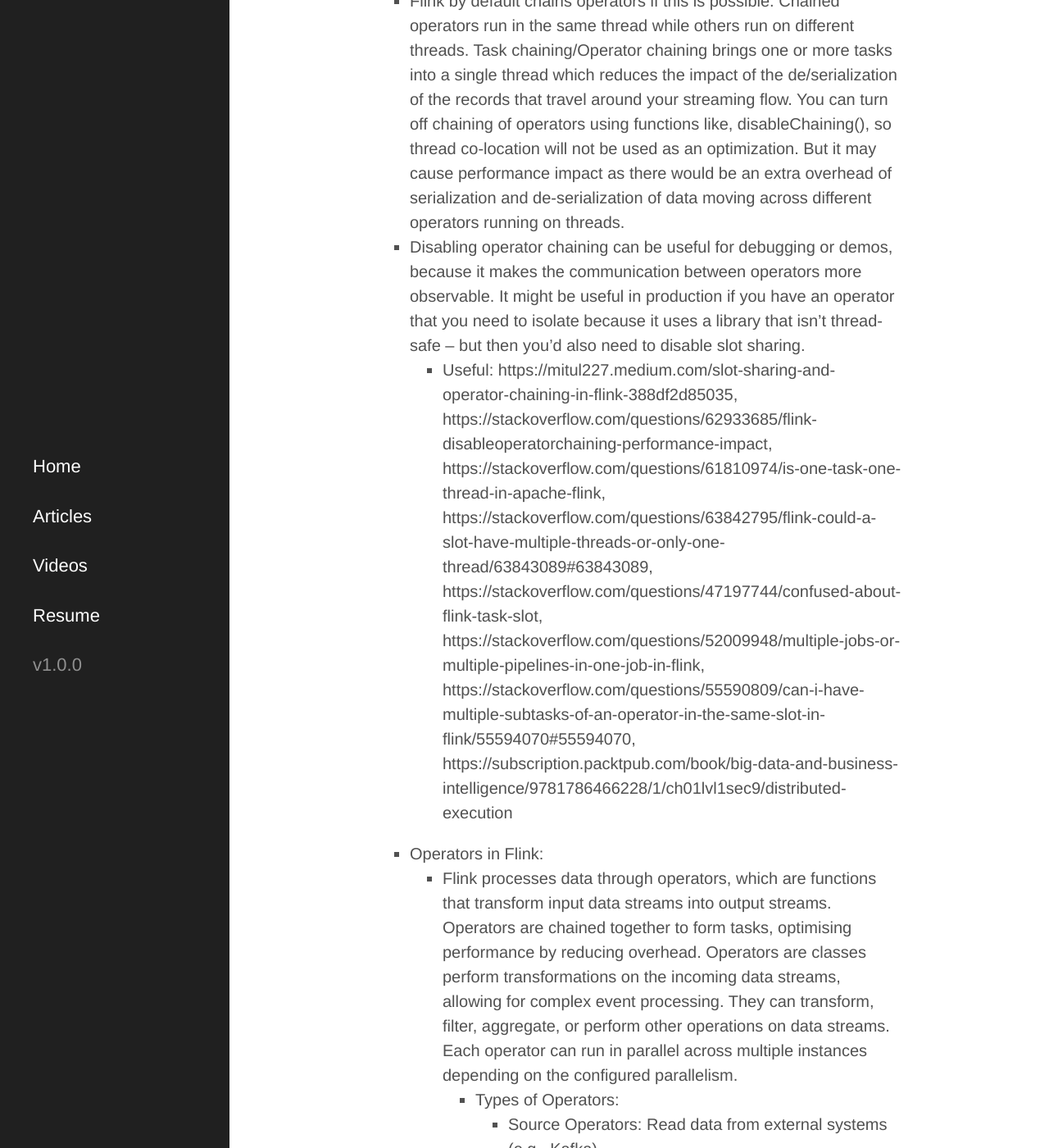
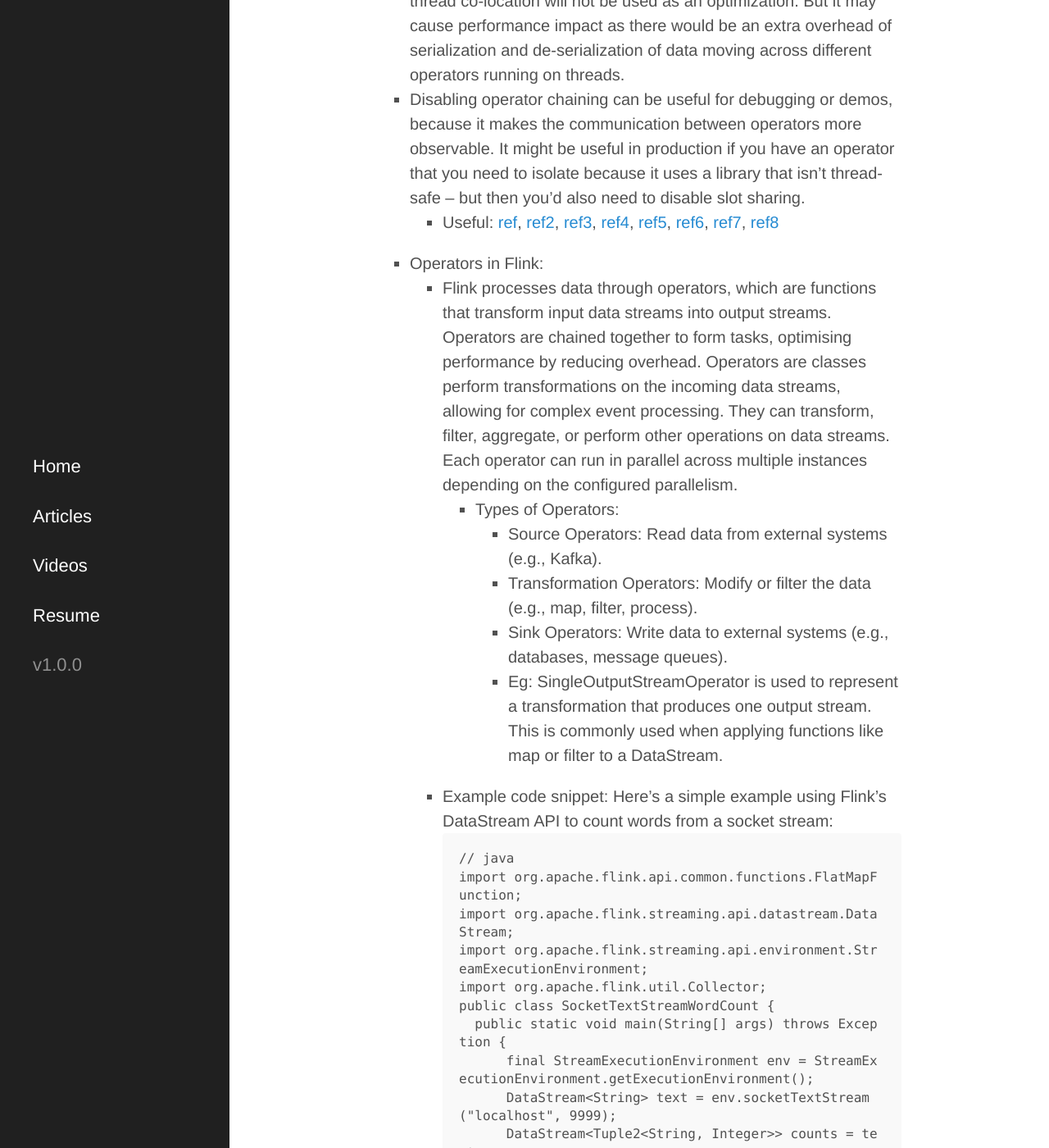
Before and after one commit to surajvm1/surajv311.github.io, a Jekyll site: the page built from _posts/2025-04-05-spark-and-flink-info.md, in a window 1280 px wide and 1400 px high, scrolled down 9946 px. Shown: the whole window at 82% size. Built offline with Jekyll 4.4.1, drawn with Linux system fonts in a browser that asks for light colours; some web fonts are replaced; some of the changed text lies outside the part shown.

Commit message:
minor corrections in doc adding hyperlinks (#17)

````diff
--- a/_posts/2025-04-05-spark-and-flink-info.md
+++ b/_posts/2025-04-05-spark-and-flink-info.md
@@ -13,7 +13,7 @@ In this article, I write my some details and understandings around Spark and Fli
 Basic Architecture:
 
 <img src="{{ site.baseurl }}/public/images/basic-arch-spark.png" alt="Basic spark architecture" class="blog-image">
-(Image source: https://npntraining.medium.com/apache-spark-architecture-9f3fdeffed9c)
+(Image source: [ref](https://npntraining.medium.com/apache-spark-architecture-9f3fdeffed9c))
 
 Apache Spark is an open-source distributed computing system designed for big data processing and analytics. Spark is known for its speed and efficiency. Spark enables applications to run faster by utilising in-memory cluster computing.
 
@@ -113,22 +113,22 @@ Hardware Level Configuration:
   - Networking: Adequate network bandwidth is essential for efficient communication between drivers and executors, especially when shuffling data between stages.
   - Storage Systems: Integration with distributed storage systems like HDFS or cloud storage solutions (e.g., Amazon S3) allows Spark to read/write large datasets efficiently.
 - More details:
-  - Concise info: https://github.com/Surajv311/mDumpSWE/tree/main/Spark
-  - Detailed info: https://github.com/Surajv311/mDumpSWE/blob/main/Books_ResearchPapers_read/README_book1.md
+  - Concise info: [Ref 1](https://github.com/Surajv311/mDumpSWE/tree/main/Spark)
+  - Detailed info: [Ref 2](https://github.com/Surajv311/mDumpSWE/blob/main/Books_ResearchPapers_read/README_book1.md)
 
 #### Flink
 
 Basic Architecture (More snapshots of actual pipelines below):
 
 <img src="{{ site.baseurl }}/public/images/flink-arch.png" alt="flink-arch" class="blog-image">
-(Image source: https://alibaba-cloud.medium.com/apache-flink-fundamentals-building-a-development-environment-and-configure-deploy-and-run-459b9067e8e3)
+(Image source: [ref](https://alibaba-cloud.medium.com/apache-flink-fundamentals-building-a-development-environment-and-configure-deploy-and-run-459b9067e8e3))
 
 Job Manager: It is the master component responsible for coordinating the execution of jobs. It handles job submission, manages task scheduling and distribution across Task Managers, coordinates checkpoints and recovery in case of failures, and resource management.
 - The Job Manager creates a Job Graph from the submitted application and transforms it into a Task Execution Graph for execution.
 - In a high-availability (HA) setup, you can have multiple Job Managers. However, only one Job Manager is active at any given time (the leader), while others remain as standby instances. This setup ensures that if the active Job Manager fails, one of the standby instances can take over without disrupting ongoing jobs.
 - Flink internally uses the Akka actor system for communication between the Job Managers and the Task Managers.
   - An actor system is a container of actors with various roles. It provides services such as scheduling, configuration, logging, and so on. It also contains a thread pool from where all actors are initiated. All actors reside in a hierarchy. Each newly created actor would be assigned to a parent. Actors talk to each other using a messaging system. Each actor has its own mailbox from where it reads all the messages. If the actors are local, the messages are shared through shared memory but if the actors are remote then messages are passed thought RPC calls. Each parent is responsible for the supervision of its children. If any error happens with the children, the parent gets notified. If an actor can solve its own problem then it can restart its children. If it cannot solve the problem then it can escalate the issue to its own parent: In Flink, an actor is a container having state and behavior. An actor's thread sequentially keeps on processing the messages it will receive in its mailbox. The state and the behavior are determined by the message it has received.
-  - Useful: https://subscription.packtpub.com/book/big-data-and-business-intelligence/9781786466228/1/ch01lvl1sec9/distributed-execution
+  - Useful: [ref](https://subscription.packtpub.com/book/big-data-and-business-intelligence/9781786466228/1/ch01lvl1sec9/distributed-execution)
 - Client: The Client is not part of the runtime but is used to submit jobs to the Job Manager. It can operate in two modes: Attached Mode (Remains connected to receive progress updates), Detached Mode (Disconnects after job submission).
   - Task Managers: They are the worker nodes that execute the tasks assigned by the Job Manager. Each Task Manager can run multiple tasks in parallel, depending on the number of task slots it has. Another definition; A Taskmanager (TM) is a JVM process, whereas a Taskslot (TS) is a Thread within the respective JVM process (TM). The managed memory of a TM is equally split up between the TS within a TM. No CPU isolation happens between the slots, just the managed memory is divided. Moreover, TS in the same TM share TCP connections (via multiplexing) and heartbeat messages. They may also share data sets and data structures, thus reducing the per-task overhead. For example, if a Task Manager has four slots then it will allocate 25% of the memory to each slot. There could be one or more threads running in a task slot. Threads in the same slot share the same JVM. Tasks in the same JVM share TCP connections and heart beat messages. You can run multiple Task Managers on a single machine or across multiple machines. The number of Task Managers you can effectively run on a single server depends on the available resources (CPU, memory) and the workload's resource requirements. A task slot is basically a thread pool.
     - A task in Flink is an execution unit that represents a single operator or a chain of operators (subtasks) that can process data concurrently (more details on operators discussed later). The idea of slots is to slice the available resources up into smaller parts. The available managed memory is evenly distributed among all slots. CPU cycles and JVM heap memory are not properly isolated w.r.t slots. In each slot you can deploy one or more Tasks. A Flink Task is executed by a dedicated thread. Thus, you can have multiple threads running in the same slot if you have multiple Tasks deployed to it.
@@ -136,7 +136,7 @@ Job Manager: It is the master component responsible for coordinating the executi
     - In order to improve resource utilization (especially for Tasks which need little resources) and to make the reasoning about how many slots you need to run a Flink program easier, Flink supports slot sharing. Slot sharing means that parallel instances of different operators can be deployed to the same slot. Due to this feature, Flink creates as long pipelines of different operators as possible and deploys them to the same slot.
     - Flink by default chains operators if this is possible. Chained operators run in the same thread while others run on different threads. Task chaining/Operator chaining brings one or more tasks into a single thread which reduces the impact of the de/serialization of the records that travel around your streaming flow. You can turn off chaining of operators using functions like, disableChaining(), so thread co-location will not be used as an optimization. But it may cause performance impact as there would be an extra overhead of serialization and de-serialization of data moving across different operators running on threads.
     - Disabling operator chaining can be useful for debugging or demos, because it makes the communication between operators more observable. It might be useful in production if you have an operator that you need to isolate because it uses a library that isn't thread-safe -- but then you'd also need to disable slot sharing.
-      - Useful: https://mitul227.medium.com/slot-sharing-and-operator-chaining-in-flink-388df2d85035, https://stackoverflow.com/questions/62933685/flink-disableoperatorchaining-performance-impact, https://stackoverflow.com/questions/61810974/is-one-task-one-thread-in-apache-flink, https://stackoverflow.com/questions/63842795/flink-could-a-slot-have-multiple-threads-or-only-one-thread/63843089#63843089, https://stackoverflow.com/questions/47197744/confused-about-flink-task-slot, https://stackoverflow.com/questions/52009948/multiple-jobs-or-multiple-pipelines-in-one-job-in-flink, https://stackoverflow.com/questions/55590809/can-i-have-multiple-subtasks-of-an-operator-in-the-same-slot-in-flink/55594070#55594070, https://subscription.packtpub.com/book/big-data-and-business-intelligence/9781786466228/1/ch01lvl1sec9/distributed-execution
+      - Useful: [ref](https://mitul227.medium.com/slot-sharing-and-operator-chaining-in-flink-388df2d85035), [ref2](https://stackoverflow.com/questions/62933685/flink-disableoperatorchaining-performance-impact), [ref3](https://stackoverflow.com/questions/61810974/is-one-task-one-thread-in-apache-flink), [ref4](https://stackoverflow.com/questions/63842795/flink-could-a-slot-have-multiple-threads-or-only-one-thread/63843089#63843089), [ref5](https://stackoverflow.com/questions/47197744/confused-about-flink-task-slot), [ref6](https://stackoverflow.com/questions/52009948/multiple-jobs-or-multiple-pipelines-in-one-job-in-flink), [ref7](https://stackoverflow.com/questions/55590809/can-i-have-multiple-subtasks-of-an-operator-in-the-same-slot-in-flink/55594070#55594070), [ref8](https://subscription.packtpub.com/book/big-data-and-business-intelligence/9781786466228/1/ch01lvl1sec9/distributed-execution)
     - Operators in Flink:
       - Flink processes data through operators, which are functions that transform input data streams into output streams. Operators are chained together to form tasks, optimising performance by reducing overhead. Operators are classes perform transformations on the incoming data streams, allowing for complex event processing. They can transform, filter, aggregate, or perform other operations on data streams. Each operator can run in parallel across multiple instances depending on the configured parallelism.
         - Types of Operators:
@@ -181,7 +181,7 @@ Job Manager: It is the master component responsible for coordinating the executi
         The stream is keyed by word and summed to count occurrences.
         */
         ```
-      - Useful: https://datafans.medium.com/flink-commonly-used-operator-transformation-8832a3490d47
+      - Useful: [ref](https://datafans.medium.com/flink-commonly-used-operator-transformation-8832a3490d47)
     - Parallelism in Flink: The parallelism of a task can be specified in Flink on different levels.
       - Operator Level: The parallelism of an individual operator, data source, or data sink can be defined by calling its setParallelism() method. Eg:
       - ```
@@ -196,7 +196,7 @@ Job Manager: It is the master component responsible for coordinating the executi
         env.setParallelism(Integer.valueOf(parameterTool.get("PIPELINE_PARALLELISM")));
         ```
       - When calling setParallelism on an operator, then it changes the parallelism of this specific operator. Consequently, you can set for each operator a different parallelism. However, be aware that operators with different parallelism cannot be chained and entail a rebalance (similar to a shuffle) operation. If you want to set the parallelism for all operators, then you have to do it via the ExecutionEnvironment#setParallelism API call.
-      - Useful: https://nightlies.apache.org/flink/flink-docs-master/docs/dev/datastream/execution/parallel/, https://stackoverflow.com/questions/44436401/some-puzzles-for-the-operator-parallelism-in-flink/44437182#44437182
+      - Useful: [ref](https://nightlies.apache.org/flink/flink-docs-master/docs/dev/datastream/execution/parallel/), [ref2](https://stackoverflow.com/questions/44436401/some-puzzles-for-the-operator-parallelism-in-flink/44437182#44437182)
   - If we deploy flink on EKS clusters, you can define in the deployment yaml config the parallelism you want to set. Some cases:
     - Case 1:
       - In eks config: taskmanager.numberOfTaskSlots: "13" and job: parallelism: 7
@@ -219,13 +219,13 @@ Job Manager: It is the master component responsible for coordinating the executi
       <img src="{{ site.baseurl }}/public/images/flink-ui4.png" alt="flink-ui4" class="blog-image">
       - In above pic, the pipeline is in failed state (red colour status in pic) probably because the underlying infra in the cluster is not able to support or provide for the given configuration. To fix it, one has to scale up the infra in cluster as well to support it, else tweak the configurations in code.  For example: If each task manager has a config requirement defined as: taskManager: resource: memory: "2048m" cpu: 1; Then if 7 task managers are spinned up, then underlying machines should have the required infra. Also note scaling is 1 part, underlying infra should also be there in the fleet of machines/cluster to support the scaling.
     - How to decide parallelism in flink?: Ideally you set the parallelism to the number of slots you have in your cluster. Another example: Imagine you are choosing between a parallelism of 50 with 2 cores per slot, or a parallelism of 100 with 1 core per slot. In both cases the same resources are available -- which will perform better?: One can expect fewer slots with more cores per slot to perform somewhat better, in general, provided there are enough tasks/threads per slot to keep cores busy (if the whole pipeline fits into one task this might not be true, though deserializers can also run in their own thread). With fewer slots you'll have more keys and key groups per slot, which will help to avoid data skew, and with fewer tasks, checkpointing (if enabled) will be a bit better behaved. Inter-process communication is also a little more likely to be able to take an optimized (in-memory) path.
-    - Useful: https://stackoverflow.com/questions/72345290/intuition-for-setting-appropriate-parallelism-of-operators-in-flink, https://stackoverflow.com/questions/50719147/apache-flink-guideliness-for-setting-parallelism, https://stackoverflow.com/questions/56222665/how-does-the-flink-optimizer-decide-on-parallelism
+    - Useful: [ref](https://stackoverflow.com/questions/72345290/intuition-for-setting-appropriate-parallelism-of-operators-in-flink), [ref2](https://stackoverflow.com/questions/50719147/apache-flink-guideliness-for-setting-parallelism), [ref3](https://stackoverflow.com/questions/56222665/how-does-the-flink-optimizer-decide-on-parallelism)
 - Checkpointing and State Management:
   - Check pointing is Flink's backbone for providing consistent fault tolerance. It keeps on taking consistent snapshots for distributed data streams and executor states. It is inspired by the Chandy-Lamport algorithm but has been modified for Flink's tailored requirement. Flink supports stateful computations where operators maintain state across events.
   - The fault-tolerant mechanism keeps on creating lightweight snapshots for the data flows. They therefore continue the functionality without any significant over-burden. Generally the state of the data flow is kept in a configured place such as HDFS. In case of any failure, Flink stops the executors and resets them and starts executing from the latest available checkpoint.
   - Stream barriers are core elements of Flink's snapshots. They are ingested into data streams without affecting the flow. Barriers never overtake the records. They group sets of records into a snapshot. Each barrier carries a unique ID. The following diagram shows how the barriers are injected into the data stream for snapshots:
     <img src="{{ site.baseurl }}/public/images/checkpointing-flink.png" alt="checkpointing-flink" class="blog-image">
-    (Source: https://medium.com/@akash.d.goel/apache-flink-series-part-6-4ef9ad38e051)
+    (Source: [ref](https://medium.com/@akash.d.goel/apache-flink-series-part-6-4ef9ad38e051))
   - Each snapshot state is reported to the Flink Job Manager's checkpoint coordinator. While drawing snapshots, Flink handles the alignment of records in order to avoid re-processing the same records because of any failure. This alignment generally takes some milliseconds. But for some intense applications, where even millisecond latency is not acceptable, we have an option to choose low latency over exactly a single record processing. By default, Flink processes each record exactly once. If any application needs low latency and is fine with at least a single delivery, we can switch off that trigger. This will skip the alignment and will improve the latency.
 - Resource Manager: The Resource Manager oversees resource allocation across the cluster, ensuring that Task Managers have enough resources to execute their tasks effectively.
 - Deployment Modes: Apache Flink supports different deployment modes for Flink jobs. JobManager supports multiple job submission modes such as:
@@ -236,12 +236,12 @@ Job Manager: It is the master component responsible for coordinating the executi
     - The shuffle() operation redistributes data across partitions in a random manner. It partitions elements uniformly according to a uniform distribution.
     - The rebalance() operation redistributes data across partitions in a round-robin fashion, ensuring that each partition receives an equal amount of data.
     - They both involve redistributing data across partitions but do so in different ways and for different purposes. When operations like keyBy(), shuffle(), or rebalance() are encountered, Flink performs network shuffling to redistribute data between tasks.
-    - Useful: https://stackoverflow.com/questions/43956510/difference-between-shuffle-and-rebalance-in-apache-flink, https://stackoverflow.com/questions/46464417/the-strategy-of-apache-flink-shuffle-is-it-like-shuffle-in-hadoop?rq=3
+    - Useful: [ref](https://stackoverflow.com/questions/43956510/difference-between-shuffle-and-rebalance-in-apache-flink), [ref2](https://stackoverflow.com/questions/46464417/the-strategy-of-apache-flink-shuffle-is-it-like-shuffle-in-hadoop?rq=3)
 - Flink Deployment in EKS: In summary;
   <img src="{{ site.baseurl }}/public/images/flink-eks-deployment.png" alt="flink-eks-deployment.png" class="blog-image">
-  (Source: https://awslabs.github.io/data-on-eks/docs/blueprints/streaming-platforms/flink)
+  (Source: [ref](https://awslabs.github.io/data-on-eks/docs/blueprints/streaming-platforms/flink))
 - At Simpl: Historically, we had on-demand EC2 machines, running flink pipelines (JobManager, TaskManagers, etc.). It was a shared cluster. As number of pipelines started to increase it was observed that there were issues, like if one pipeline consumes more resources, other pipelines were effected.
-  - More details around issues faced in past around this, written here: https://cgoyal.substack.com/p/building-real-time-efficiency
+  - More details around issues faced in past around this, written here: [ref](https://cgoyal.substack.com/p/building-real-time-efficiency)
   - Hence we moved to EKS with application mode in Flink. EKS is running on spot instances machines in AWS (cost optimization).
   - Few K8s terminologies:
     - Controller: Control loops that watch the state of your cluster and request changes where needed, trying to move the current state closer to the desired state. Kubernetes already comes with built-in controllers that run inside the kube-controller-manager.
@@ -688,9 +688,9 @@ SingleOutputStreamOperator<ProcessedEvent> joinedStream = eventAMappedStream.key
       - It is highly recommended that you specify operator IDs via the uid(String) method (as seen in code). These IDs are used to scope the state of each operator. If you do not specify the IDs manually they will be generated automatically. You can automatically restore from the savepoint as long as these IDs do not change. The generated IDs depend on the structure of your program and are sensitive to program changes. Therefore, it is highly recommended assigning these IDs manually.
 - Flink Filesink API to write data to a filesystem sink:
   - This connector provides a unified Sink for BATCH and STREAMING that writes partitioned files to filesystems supported by the Flink FileSystem abstraction; Eg: S3, Azure Blob, GCP, etc.
-  - Checkpointing needs to be enabled when using the FileSink in STREAMING mode. Part files can only be finalized on successful checkpoints. If checkpointing is disabled, part files will forever stay in the in-progress or the pending state, and cannot be safely read by downstream systems. Doc: https://nightlies.apache.org/flink/flink-docs-release-1.13/docs/connectors/datastream/file_sink/
+  - Checkpointing needs to be enabled when using the FileSink in STREAMING mode. Part files can only be finalized on successful checkpoints. If checkpointing is disabled, part files will forever stay in the in-progress or the pending state, and cannot be safely read by downstream systems. Doc: [ref](https://nightlies.apache.org/flink/flink-docs-release-1.13/docs/connectors/datastream/file_sink/)
   - When we say “exactly-once semantics”, what we mean is that each incoming event affects the final results exactly once. Exactly once applies to the whole ecosystem of connected components. Even in case of a machine or software failure, there’s no duplicate data and no data that goes unprocessed.
-    - Flink’s Exactly Once: https://flink.apache.org/2018/02/28/an-overview-of-end-to-end-exactly-once-processing-in-apache-flink-with-apache-kafka-too/
+    - Flink’s Exactly Once: [ref](https://flink.apache.org/2018/02/28/an-overview-of-end-to-end-exactly-once-processing-in-apache-flink-with-apache-kafka-too/)
   - Other Flink functions:
     - SingleOutputStream + RichAsyncFunction + Sideoutput combined example:
       - In short, function takes input stream does some processing and returns output stream. If any error is popped up, it is handled in a side stream. Sample eg:
````
Also changed, not shown: _posts/2024-06-01-dsa-placement-prep.md (+1 -1 lines), _posts/2025-03-16-fastapi-service-optimization.md (+1 -1 lines), _posts/2025-05-31-kafka-consumers.md (+50 -50 lines), _posts/2025-06-07-cost-optimizations.md (+1 -1 lines), videos.md (+1 -6 lines).
